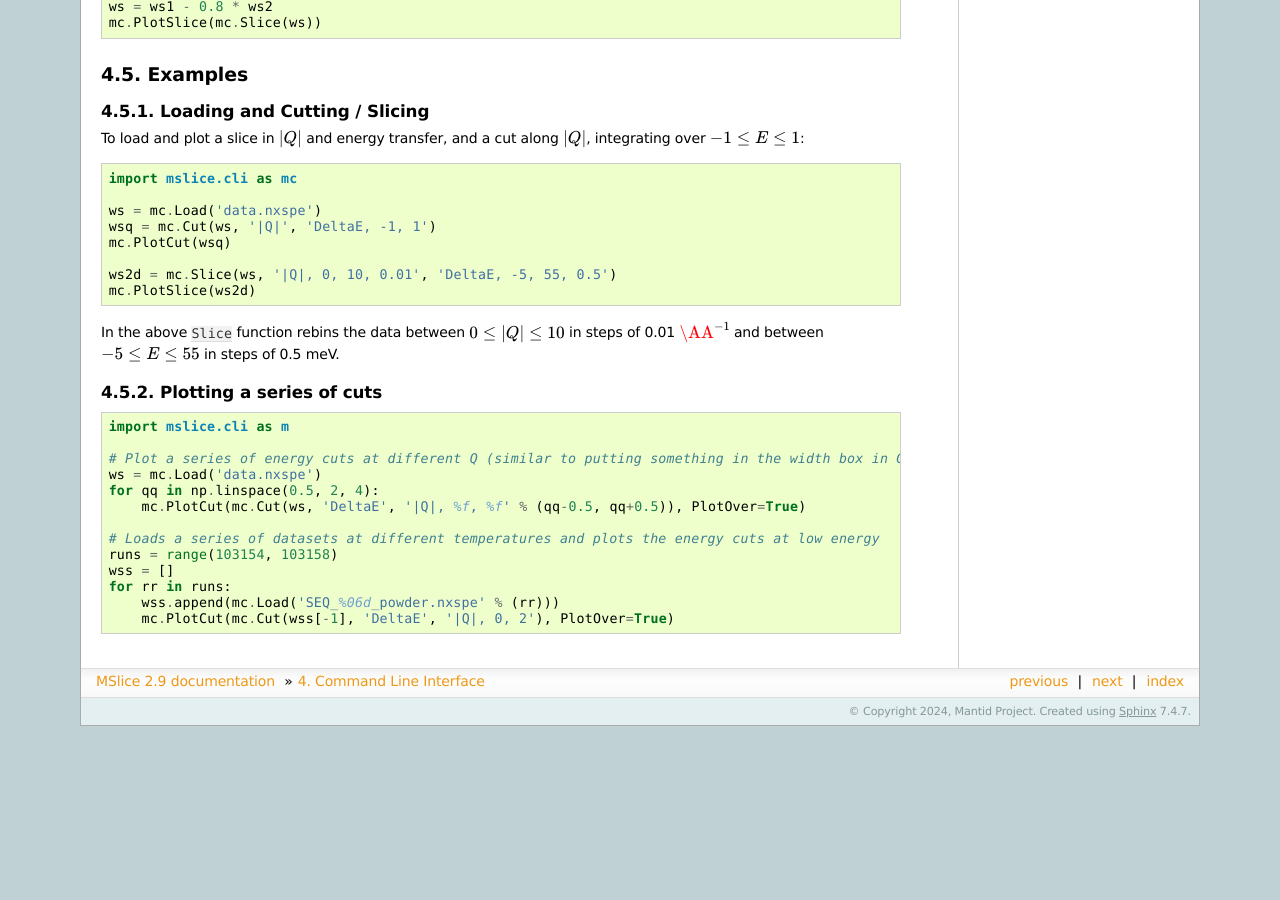
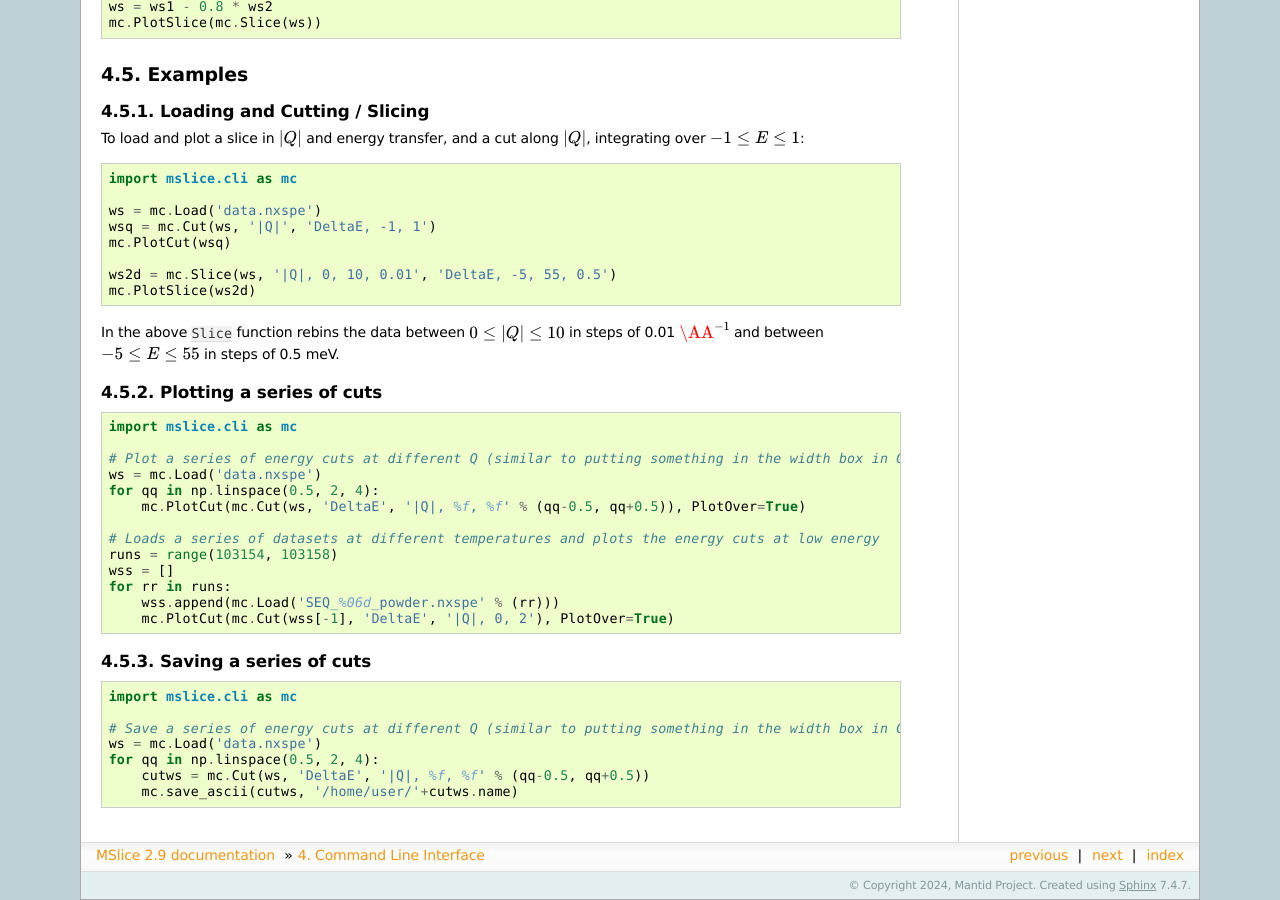
Before and after one commit to mantidproject/mslice, a Sphinx documentation site: the page built from docs/source/cli.rst, in a window 1280 px wide and 900 px high, scrolled down 2446 px. Built offline with Sphinx 7.4.7, drawn with Linux system fonts in a browser that asks for light colours; formulas are drawn with MathJax 3; before the commit the page ends 3172 px from its top, so only the background shows below that; some of the changed text lies outside the part shown.

Commit message:
Added section on how to save multiple files via CLI

```diff
--- a/docs/source/cli.rst
+++ b/docs/source/cli.rst
@@ -177,7 +177,7 @@ Plotting a series of cuts
 
 .. code:: python
 
-    import mslice.cli as m
+    import mslice.cli as mc
 
     # Plot a series of energy cuts at different Q (similar to putting something in the width box in GUI).
     ws = mc.Load('data.nxspe')
@@ -190,3 +190,16 @@ Plotting a series of cuts
     for rr in runs:
         wss.append(mc.Load('SEQ_%06d_powder.nxspe' % (rr)))
         mc.PlotCut(mc.Cut(wss[-1], 'DeltaE', '|Q|, 0, 2'), PlotOver=True)
+
+Saving a series of cuts
+^^^^^^^^^^^^^^^^^^^^^^^
+
+.. code:: python
+
+    import mslice.cli as mc
+
+    # Save a series of energy cuts at different Q (similar to putting something in the width box in GUI).
+    ws = mc.Load('data.nxspe')
+    for qq in np.linspace(0.5, 2, 4):
+        cutws = mc.Cut(ws, 'DeltaE', '|Q|, %f, %f' % (qq-0.5, qq+0.5))
+        mc.save_ascii(cutws, '/home/user/'+cutws.name)
```
